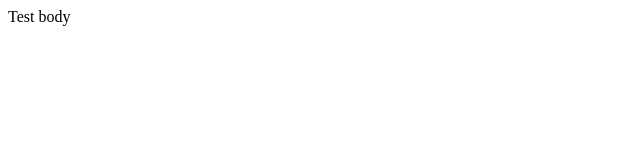
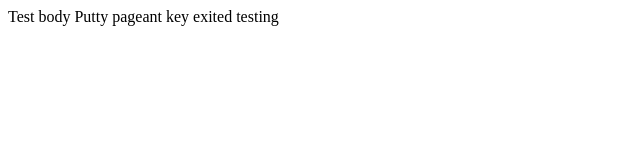
Before and after one commit to Chaithanya-Bangaru/git-tort-demo, a plain HTML site: page WebContent/GitDemo.html in a window 1280 px wide. Shown: the whole page, without its empty margins (0-640 px from the left). Drawn offline with Linux system fonts and the light colour scheme.

Commit message:
Tortoise git pageant ssh key testing

```diff
--- a/WebContent/GitDemo.html
+++ b/WebContent/GitDemo.html
@@ -6,5 +6,6 @@
 </head>
 <body>
 Test body
+Putty pageant key exited testing
 </body>
 </html>
```
